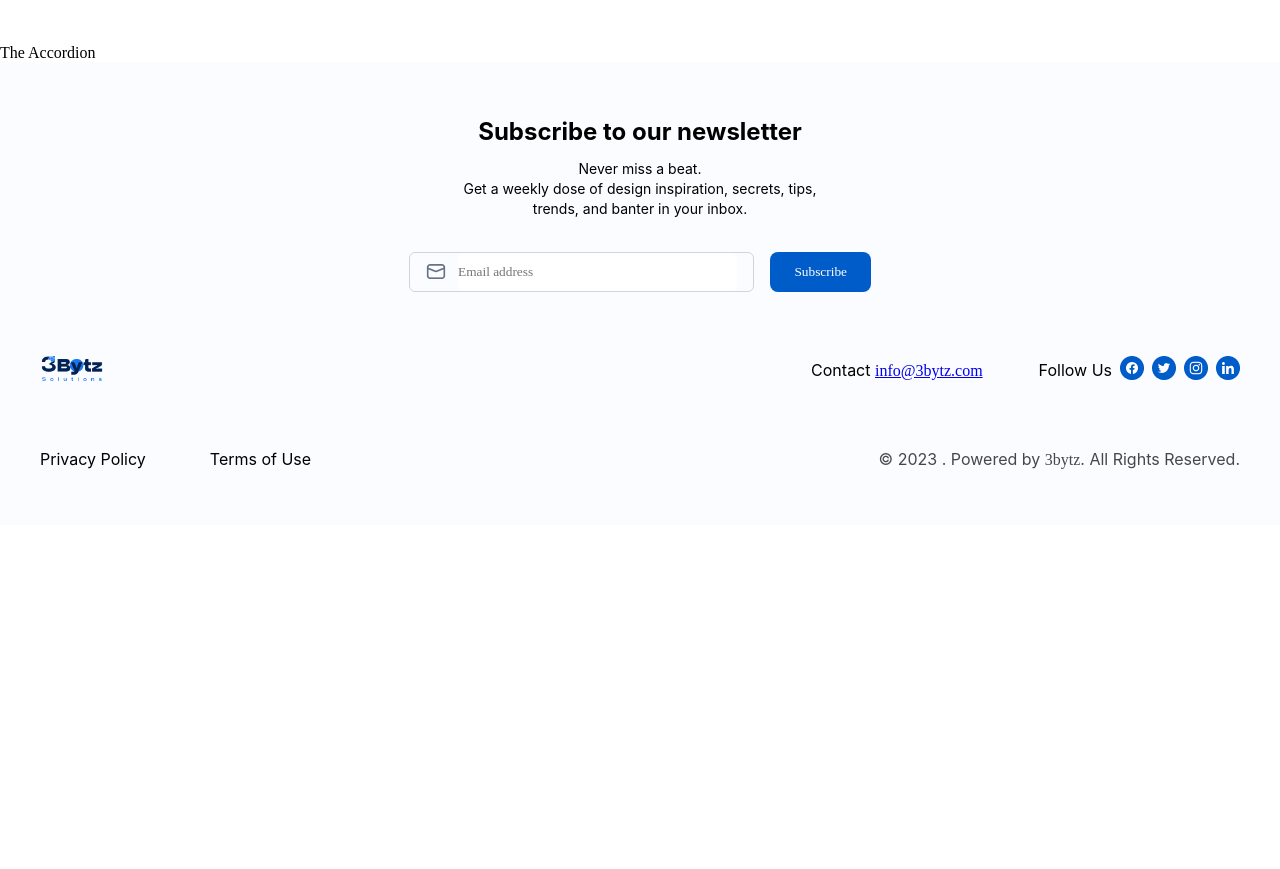
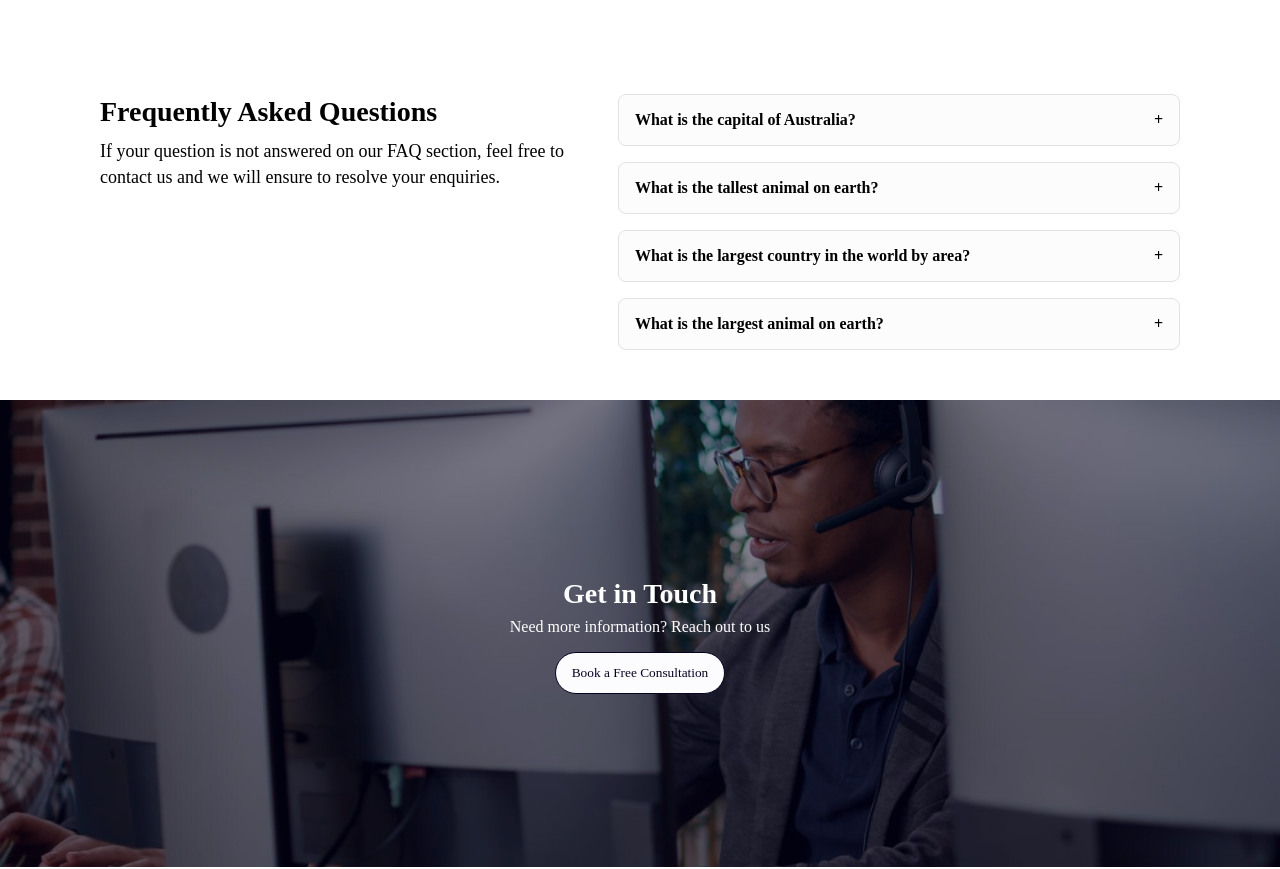
Before and after one commit to M0hamm0d/3bytz, a Vue app: page / in a window 1280 px wide. Shown: the part 3400-4269 px from the top of the page. Before the commit the page ends 3925 px from the top, so only its background shows below. Built offline with nearby package versions, Linux system fonts and the light colour scheme.

Commit message:
Working on accordion

```diff
--- /dev/null
+++ b/src/components/GetInTouch.vue
@@ -0,0 +1,63 @@
+<script setup>
+import inTouch from '../assets/images/inTouch.png'
+import getInTouch from '../assets/images/getInTouch.png'
+import TheButton from './TheButtons.vue'
+</script>
+<template>
+  <div class="getInTouch">
+    <img :src="inTouch" alt="" />
+    <div class="overlay">
+      <img :src="getInTouch" alt="" />
+    </div>
+    <div class="overlayText">
+      <div class="top">
+        <h1>Get in Touch</h1>
+        <p>Need more information? Reach out to us</p>
+      </div>
+      <div class="btn">
+        <TheButton
+          text="Book a Free Consultation"
+          bg="#fcfcfe"
+          color="#060320"
+          pixel="1px"
+        />
+      </div>
+    </div>
+  </div>
+</template>
+<style>
+.getInTouch {
+  position: relative;
+}
+.getInTouch img {
+  width: 100%;
+}
+.overlay {
+  position: absolute;
+  inset: 0;
+  opacity: 70%;
+}
+.top {
+  display: flex;
+  flex-direction: column;
+  gap: 8px;
+  align-items: center;
+}
+.top h1 {
+  font-size: 28px;
+}
+.overlayText {
+  position: absolute;
+  inset: 0;
+  color: white;
+  display: flex;
+  flex-direction: column;
+  gap: 16px;
+  align-items: center;
+  justify-content: center;
+}
+.btn {
+  display: flex;
+  justify-content: center;
+}
+</style>
--- a/src/components/TheAccordion.vue
+++ b/src/components/TheAccordion.vue
@@ -1,3 +1,62 @@
+<script setup>
+import TheFaq from './TheFaq.vue'
+import { ref } from 'vue'
+const data = [
+  {
+    id: 1,
+    question: 'What is the capital of Australia?',
+    answer:
+      'We offer software development, digital skills training, brand strategy, creative design, marketing solutions, tech optimization, and IT support.',
+    isOpen: false,
+  },
+  {
+    id: 2,
+    question: 'What is the tallest animal on earth?',
+    answer:
+      'We offer software development, digital skills training, brand strategy, creative design, marketing solutions, tech optimization, and IT support.',
+    isOpen: false,
+  },
+  {
+    id: 3,
+    question: 'What is the largest country in the world by area?',
+    answer:
+      'We offer software development, digital skills training, brand strategy, creative design, marketing solutions, tech optimization, and IT support.',
+    isOpen: false,
+  },
+  {
+    id: 4,
+    question: 'What is the largest animal on earth?',
+    answer:
+      'We offer software development, digital skills training, brand strategy, creative design, marketing solutions, tech optimization, and IT support..',
+    isOpen: false,
+  },
+]
+const faqs = ref(data)
+const toggleAnswer = id => {
+  faqs.value = faqs.value.map(faq =>
+    faq.isOpen && faq.id !== id ? { ...faq, isOpen: false } : faq,
+  )
+  faqs.value = faqs.value.map(faq =>
+    faq.id === id ? { ...faq, isOpen: !faq.isOpen } : faq,
+  )
+}
+</script>
 <template>
-  <div class="">The Accordion</div>
+  <main class="">
+    <div class="faqs">
+      <TheFaq
+        v-for="faq in faqs"
+        :key="faq.id"
+        :faq="faq"
+        @toggle-answer="toggleAnswer"
+      />
+    </div>
+  </main>
 </template>
+<style scoped>
+.faqs {
+  display: flex;
+  flex-direction: column;
+  gap: 16px;
+}
+</style>
--- /dev/null
+++ b/src/components/TheFaq.vue
@@ -0,0 +1,62 @@
+<script setup>
+defineProps(['faq'])
+const emit = defineEmits(['toggleAnswer'])
+const handleClick = id => emit('toggleAnswer', id)
+</script>
+<template>
+  <div class="faq">
+    <div class="header" @click="() => handleClick(faq.id)">
+      <div class="question">
+        {{ faq.question }}
+      </div>
+      <div :class="['icon', { open: faq.isOpen }]">
+        +
+        <!-- <img src="" alt="" /> -->
+      </div>
+    </div>
+    <div :class="['answer', { open: faq.isOpen }]">
+      <p>{{ faq.answer }}</p>
+    </div>
+  </div>
+</template>
+<style scoped>
+.faq {
+  /* padding: 12px; */
+  padding: 0 16px;
+  display: flex;
+  flex-direction: column;
+  /* gap: 16px; */
+  flex-grow: 1;
+  border: 1px solid #e2e2e5;
+  border-radius: 8px;
+  background: #fcfcfc;
+  justify-content: center;
+}
+.header {
+  display: flex;
+  justify-content: space-between;
+  font-weight: 700;
+  padding: 16px 0;
+  cursor: pointer;
+  width: 100%;
+}
+.header .open {
+  transform: rotate(30deg);
+}
+.question {
+  font-weight: 700;
+}
+.answer {
+  height: 0;
+  overflow: hidden;
+  /* padding: 0 16px; */
+  /* transition: height 0.5s; */
+  /* display: none; */
+}
+.answer.open {
+  padding: 0 0px 16px;
+  overflow: visible;
+  height: 100%;
+  transition: height 0.5s;
+}
+</style>
--- a/src/views/HomeView.vue
+++ b/src/views/HomeView.vue
@@ -20,6 +20,7 @@ import versatility from '../assets/images/versatility.png'
 import excellence from '../assets/images/excellence.png'
 import integrity from '../assets/images/integrity.png'
 import collaboration from '../assets/images/collaboration.png'
+import GetInTouch from '@/components/GetInTouch.vue'
 </script>
 
 <template>
@@ -259,9 +260,17 @@ import collaboration from '../assets/images/collaboration.png'
         </div>
       </div>
     </div>
-    <div class="faqQuestion">
+    <div class="faqQuestionContainer">
+      <div class="faqQuestion">
+        <h3>Frequently Asked Questions</h3>
+        <p>
+          If your question is not answered on our FAQ section, feel free to
+          contact us and we will ensure to resolve your enquiries.
+        </p>
+      </div>
       <TheAccordion />
     </div>
+    <GetInTouch />
   </div>
 </template>
 
@@ -415,13 +424,15 @@ import collaboration from '../assets/images/collaboration.png'
   gap: 8px;
 }
 .readyToServeHeader h3,
-.whyChooseUsHeader h3 {
+.whyChooseUsHeader h3,
+.faqQuestion h3 {
   font-weight: 700;
   font-size: 28px;
   line-height: 36px;
 }
 .readyToServeHeader p,
-.whyChooseUsHeader p {
+.whyChooseUsHeader p,
+.faqQuestion p {
   font-size: 18px;
   line-height: 26px;
 }
@@ -511,4 +522,14 @@ import collaboration from '../assets/images/collaboration.png'
 .innovation img {
   width: 100%;
 }
+.faqQuestionContainer {
+  display: flex;
+  padding: 50px 100px 50px 100px;
+  justify-content: space-between;
+}
+.faqQuestion {
+  display: flex;
+  flex-direction: column;
+  gap: 8px;
+}
 </style>
```
Also changed, not shown: src/assets/images/getInTouch.png (added), src/assets/images/inTouch.png (added).
